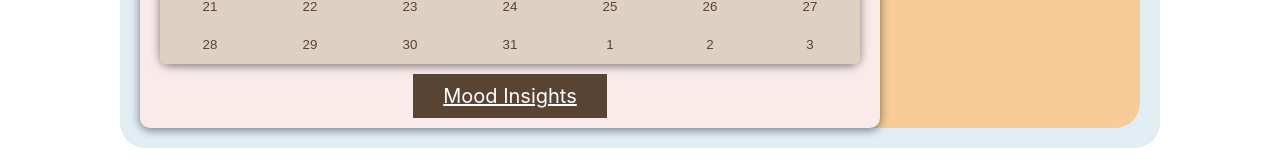
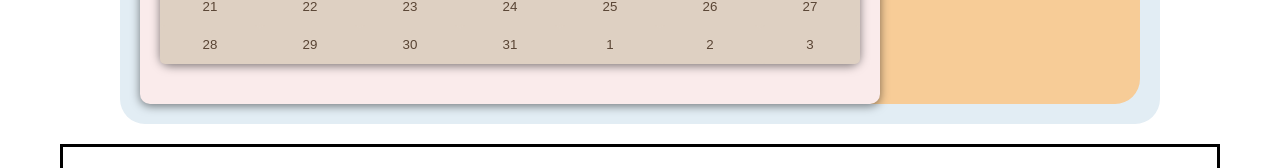
Before and after one commit to ayc325/lehigh-valley-hackathon, a React (Vite) app in the folder full_stack_snacks/: page / in a window 1280 px wide. Shown: the part 1210-1378 px from the top of the page. Built offline with nearby package versions, Linux system fonts and the light colour scheme.

Commit message:
got rid of mood insights button on calendar

```diff
--- a/full_stack_snacks/src/components/Calendar1.jsx
+++ b/full_stack_snacks/src/components/Calendar1.jsx
@@ -1,10 +1,8 @@
 import React, {useState} from 'react';
-import { BrowserRouter as Router, Route, Routes, Link } from 'react-router-dom';
 import Calendar from 'react-calendar'; // from react library
 import 'react-calendar/dist/Calendar.css';
-import './Calendar1.css';
-import MoodInsight from './MoodInsight';
-import { format } from "date-fns";
+import './Calendar1.css'
+import { format } from "date-fns"
 
 const Calendar1 = ({selectedDate, nav}) => {
     const [date, setDate] = useState(new Date());
@@ -40,9 +38,6 @@ const Calendar1 = ({selectedDate, nav}) => {
                 onActiveStartDateChange={onActiveStartDateChange} // Listen to view changes
             />
             <br />
-            <Link to="/moodinsight" className="monthly-insight-button">Mood Insights</Link>
-
-
         </div>
     )
 }
```
